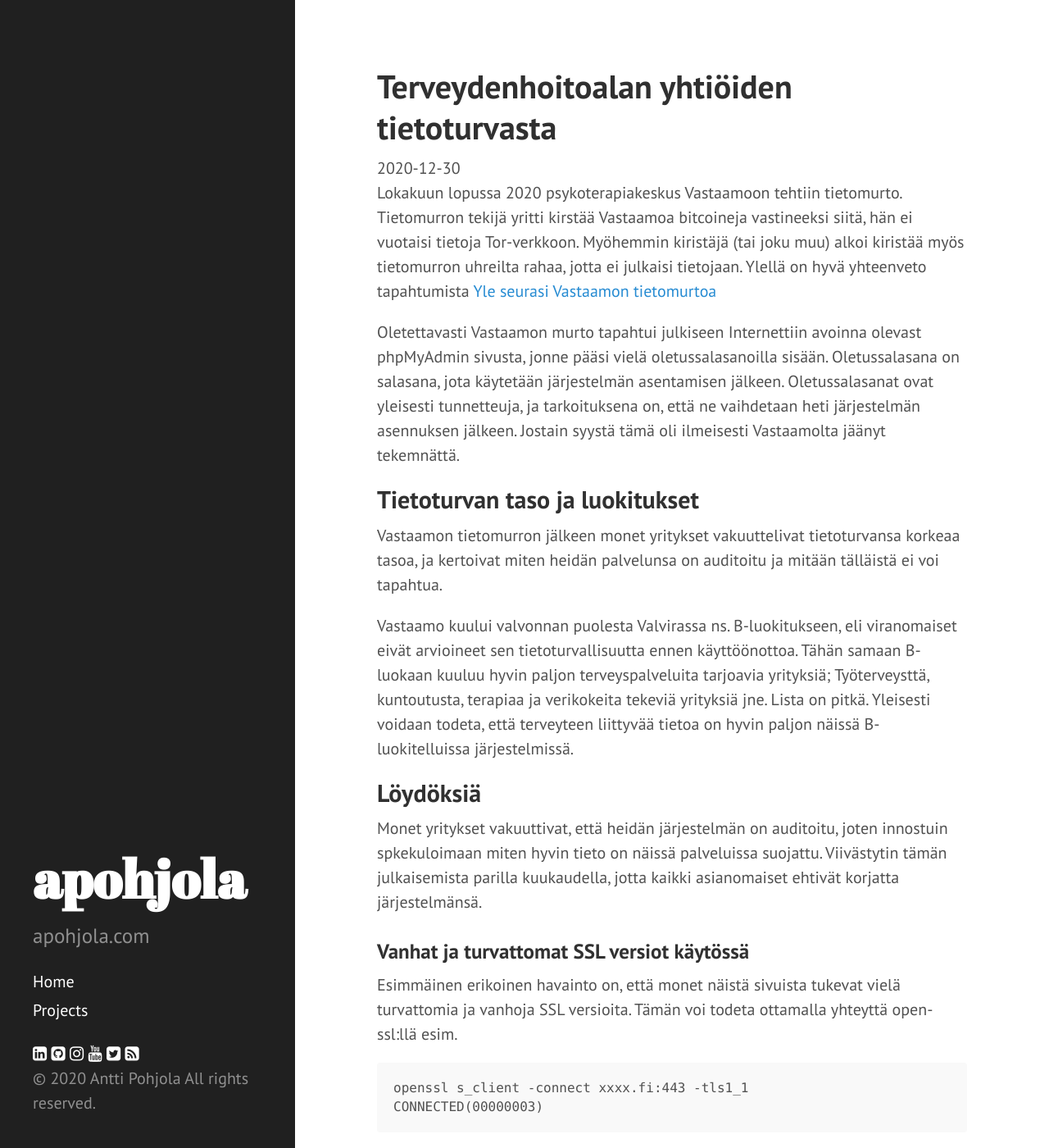
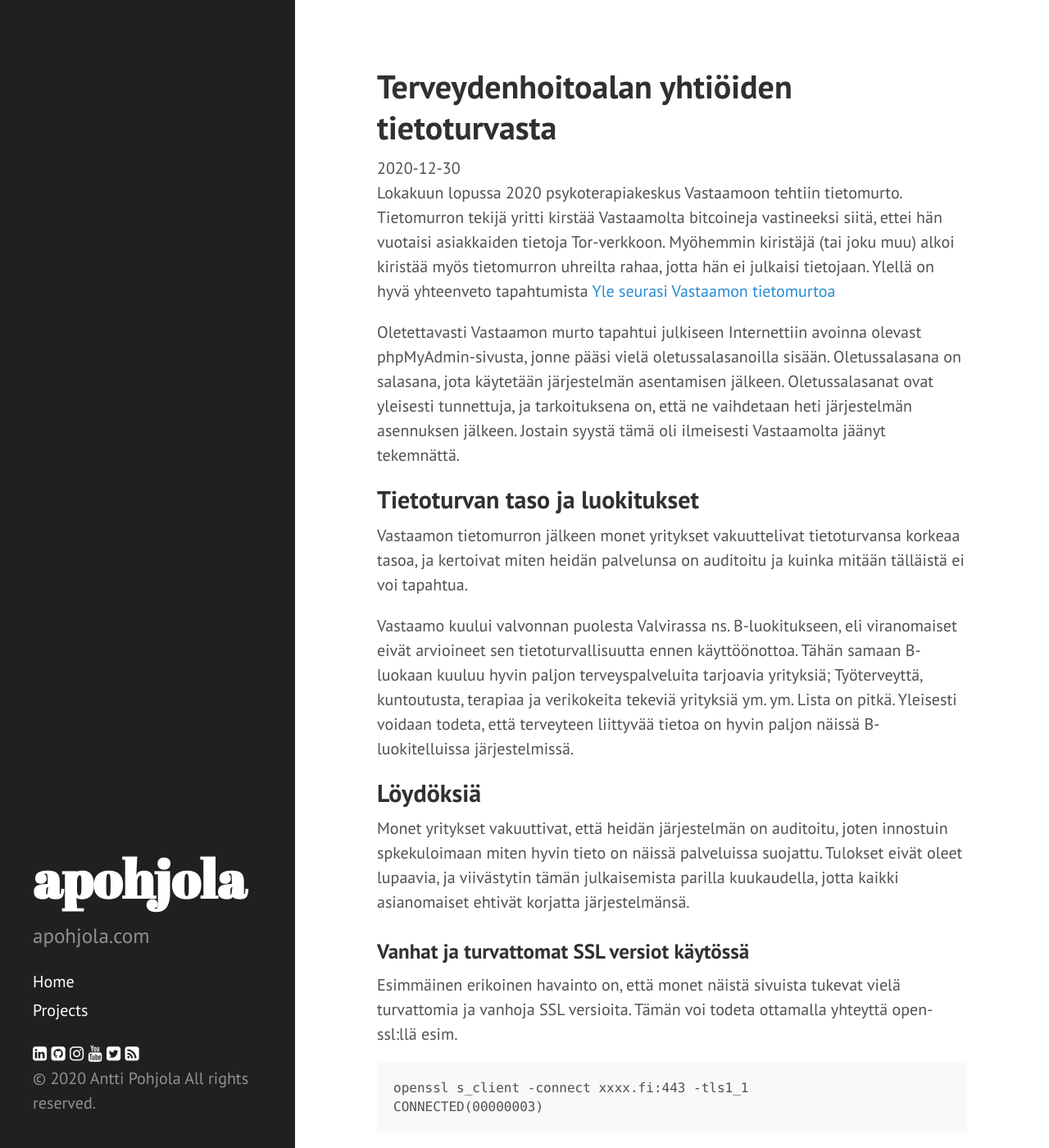
Before and after one commit to Summeli/apohjola.github.io, a Jekyll site: the page built from _posts/2020-12-30-terveydenhoitoalan-yhtioiden-tietoturvasta.md, in a window 1280 px wide and 1400 px high. Shown: the whole window at 82% size. Built offline with Jekyll 4.4.1, drawn with Linux system fonts in a browser that asks for light colours; nearby versions of some CDN libraries; some of the changed text lies outside the part shown.

Commit message:
korjattu typoja

````diff
--- a/_posts/2020-12-30-terveydenhoitoalan-yhtioiden-tietoturvasta.md
+++ b/_posts/2020-12-30-terveydenhoitoalan-yhtioiden-tietoturvasta.md
@@ -3,23 +3,21 @@
 title: "Terveydenhoitoalan yhtiöiden tietoturvasta"
 hidden: false
 ---
-Lokakuun lopussa 2020 psykoterapiakeskus Vastaamoon tehtiin tietomurto. Tietomurron tekijä yritti kirstää Vastaamoa bitcoineja vastineeksi siitä,
-hän ei vuotaisi tietoja Tor-verkkoon. Myöhemmin kiristäjä (tai joku muu) alkoi kiristää myös tietomurron uhreilta rahaa, jotta ei julkaisi tietojaan.
-Ylellä on hyvä yhteenveto tapahtumista [Yle seurasi Vastaamon tietomurtoa](https://yle.fi/uutiset/3-11612399)
+Lokakuun lopussa 2020 psykoterapiakeskus Vastaamoon tehtiin tietomurto. Tietomurron tekijä yritti kirstää Vastaamolta bitcoineja vastineeksi siitä, ettei hän vuotaisi asiakkaiden tietoja Tor-verkkoon. Myöhemmin kiristäjä (tai joku muu) alkoi kiristää myös tietomurron uhreilta rahaa, jotta hän ei julkaisi tietojaan. Ylellä on hyvä yhteenveto tapahtumista [Yle seurasi Vastaamon tietomurtoa](https://yle.fi/uutiset/3-11612399)
 
-Oletettavasti Vastaamon murto tapahtui julkiseen Internettiin avoinna olevast phpMyAdmin sivusta, jonne pääsi vielä oletussalasanoilla sisään. Oletussalasana on salasana, jota käytetään järjestelmän asentamisen jälkeen. Oletussalasanat ovat yleisesti tunnetteuja, ja tarkoituksena on, että ne vaihdetaan heti järjestelmän asennuksen jälkeen. Jostain syystä tämä oli ilmeisesti Vastaamolta jäänyt tekemnättä.
+Oletettavasti Vastaamon murto tapahtui julkiseen Internettiin avoinna olevast phpMyAdmin-sivusta, jonne pääsi vielä oletussalasanoilla sisään. Oletussalasana on salasana, jota käytetään järjestelmän asentamisen jälkeen. Oletussalasanat ovat yleisesti tunnettuja, ja tarkoituksena on, että ne vaihdetaan heti järjestelmän asennuksen jälkeen. Jostain syystä tämä oli ilmeisesti Vastaamolta jäänyt tekemnättä.
 
 <!--more-->
 
 ## Tietoturvan taso ja luokitukset
 
-Vastaamon tietomurron jälkeen monet yritykset vakuuttelivat tietoturvansa korkeaa tasoa, ja kertoivat miten heidän palvelunsa on auditoitu ja mitään tälläistä ei voi tapahtua.
+Vastaamon tietomurron jälkeen monet yritykset vakuuttelivat tietoturvansa korkeaa tasoa, ja kertoivat miten heidän palvelunsa on auditoitu ja kuinka mitään tälläistä ei voi tapahtua.
 
-Vastaamo kuului valvonnan puolesta Valvirassa ns. B-luokitukseen, eli viranomaiset eivät arvioineet sen tietoturvallisuutta ennen käyttöönottoa. Tähän samaan B-luokaan kuuluu hyvin paljon terveyspalveluita tarjoavia yrityksiä; Työterveysttä, kuntoutusta, terapiaa ja verikokeita tekeviä yrityksiä jne. Lista on pitkä. Yleisesti voidaan todeta, että terveyteen liittyvää tietoa on hyvin paljon näissä B-luokitelluissa järjestelmissä.
+Vastaamo kuului valvonnan puolesta Valvirassa ns. B-luokitukseen, eli viranomaiset eivät arvioineet sen tietoturvallisuutta ennen käyttöönottoa. Tähän samaan B-luokaan kuuluu hyvin paljon terveyspalveluita tarjoavia yrityksiä; Työterveyttä, kuntoutusta, terapiaa ja verikokeita tekeviä yrityksiä ym. ym. Lista on pitkä. Yleisesti voidaan todeta, että terveyteen liittyvää tietoa on hyvin paljon näissä B-luokitelluissa järjestelmissä.
 
 ## Löydöksiä
 
-Monet yritykset vakuuttivat, että heidän järjestelmän on auditoitu, joten innostuin spkekuloimaan miten hyvin tieto on näissä palveluissa suojattu. Viivästytin tämän julkaisemista parilla kuukaudella, jotta kaikki asianomaiset ehtivät korjatta järjestelmänsä.
+Monet yritykset vakuuttivat, että heidän järjestelmän on auditoitu, joten innostuin spkekuloimaan miten hyvin tieto on näissä palveluissa suojattu. Tulokset eivät oleet lupaavia, ja viivästytin tämän julkaisemista parilla kuukaudella, jotta kaikki asianomaiset ehtivät korjatta järjestelmänsä.
 
 ### Vanhat ja turvattomat SSL versiot käytössä
 
@@ -31,15 +29,15 @@
 
 Tai vastaavasti kannattaisi käyttää [SSL Labsin](https://www.ssllabs.com/ssltest) testiä, joka tuottaa raportin sivustan TLS astuksista. Tämä tarkistaa myös tuetut algoritmit, ja antaa raportin sivuston TLS asetuksista. Monet näistä palveluista menivät katogoriaan B, jota ei mielestäni voida millään tavalla perustella, kun on terveystiedot kyseessä.
 
-Mikäli käyttäjän järjestelmä selain ym. ovat uusia, niin yhteys muodostuu aina turvallisella SSL-versiolla. Palvelun tarjoajan vastuulla onkin estää yhteydet vanhentuneilla (turvattomilla) järjestelmillä. Suomessa kannattaa ottaa esimerkkiä esim. op-ryhmästä, joka lopettaa vanhojen laitteiden ja järjestelmien tuen, jotta käyttäjien rahat ja tiedot pysyisivät turvassa [Iltalehti: Tapion toimivasta tabletista tuli yhtäkkiä romua](https://www.iltalehti.fi/digiuutiset/a/06c25ed4-ba01-4ed3-9bc6-b86bf70cea1f). Op.fi ei tue TLS:n versioita 1.1, eikä 1.0. Monet suomalaiset joutuvat siis jo verkkopankkia käyttääkseen pitämään järjestelmänsä ajantasalla. Terveysalantoimijoilla ei näinollen voi olla liiketoiminnallista perustetta tukea vanhoja ja turvattomia versioita.
+Mikäli käyttäjän järjestelmä on ajantasalla, niin yhteys muodostuu aina turvallisella TLS-versiolla. Palvelun tarjoajan vastuulla onkin estää yhteydet vanhentuneilla (turvattomilla) järjestelmillä. Suomessa kannattaa ottaa esimerkkiä esim. op-ryhmästä, joka lopettaa vanhojen laitteiden ja järjestelmien tuen, jotta asiakkaiden rahat ja tiedot pysyisivät turvassa [Iltalehti: Tapion toimivasta tabletista tuli yhtäkkiä romua](https://www.iltalehti.fi/digiuutiset/a/06c25ed4-ba01-4ed3-9bc6-b86bf70cea1f). Op.fi ei tue TLS:n versioita 1.1, eikä 1.0. Monet suomalaiset joutuvat siis jo verkkopankkia käyttääkseen pitämään järjestelmänsä ajantasalla. Terveysalantoimijoilla ei näinollen voi olla liiketoiminnallista perustetta tukea vanhoja ja turvattomia versioita.
 
 ### Tarkat serverin versionumerot palautuvat vastauksiin
 
 Tämä oli ensimmäinen hälyyttävä havainto. Miltei poikkeuksetta kaikki B-luokitellut järjestelmät palauttivat tarkkoja palvelinversioita käyttäjille. Jos joku oikeasti yrittäisi tehdä tietomurtoa, niin ensimmäinen kiinnostava asia on että millainenkohan järjestelmä tässä olisi takana.
 
-Tarkat versiotiedot auttavat myös melkoisesti, sillä silloin voidaan etsiä tunnettuja haavoittuvuuksia ihan googlella hakemalla esim. "Microsoft-IIS 7.5 Vulnerabilities". Nopeasti löydetään dukumentoituja tietoturva-aukkoja, joita hyödyntämällä järjestelmään voitaisiin tunkeutua. Joukussa oli myös paljon avoimen koodit palvelimia (esim. nginx), josta voidaan tarkalla versionumerolla hakea versionhallinnnasta koodit, ja etsiä mahdollisia haavoittuvuuksia.
+Tarkat versiotiedot auttavat hyökkääjää melkoisesti, sillä silloin voidaan etsiä tunnettuja haavoittuvuuksia vaikka googlella hakemalla esim. "Microsoft-IIS 7.5 vulnerabilities". Nopeasti löydetään dukumentoituja tietoturva-aukkoja, joita hyödyntämällä järjestelmään voitaisiin tunkeutua. Joukussa oli myös paljon avoimen koodit palvelimia (esim. nginx), josta voidaan tarkalla versionumerolla hakea versionhallinnnasta koodit, ja etsiä mahdollisia haavoittuvuuksia.
 
-Tarkkojen versiotietojen poistaminen on ensimmäisiä muutoksia joita järjestelmään tulisi tehdä heti oletussalasanojen vaihtamisen jälkeen. Tämä ei todellakaan näytä hyvältä! Epäilen, että ainuttakaan B-luokan järjestelmää ei olla auditoitu kenenkään ulkopuolisen tahon toimesta. Tämä ei olisi jäänyt ainoaltakaan ammattilaiselta huomioimatta.
+Tarkkojen versiotietojen poistaminen on ensimmäisiä muutoksia joita järjestelmään tulisi tehdä heti oletussalasanojen vaihtamisen jälkeen. Tämä ei todellakaan näytä hyvältä! Epäilen, että ainuttakaan B-luokan järjestelmää ei olla auditoitu minkään ulkopuolisen tahon toimesta. Tämä ei olisi jäänyt ainoaltakaan ammattilaiselta huomaamatta.
 
 Alla muutamia esimerkkejä palvelinversioista:
 ```
````
